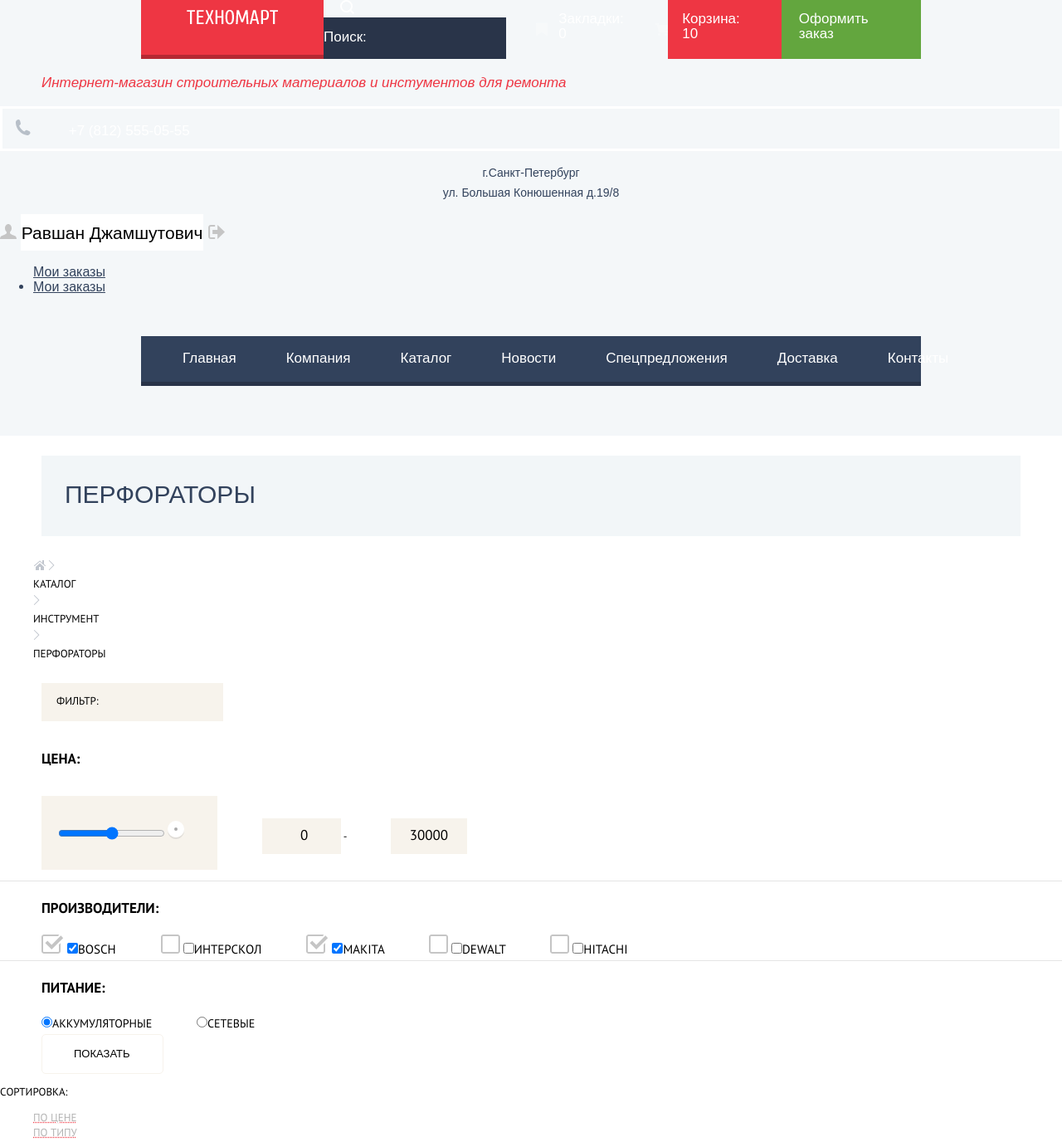
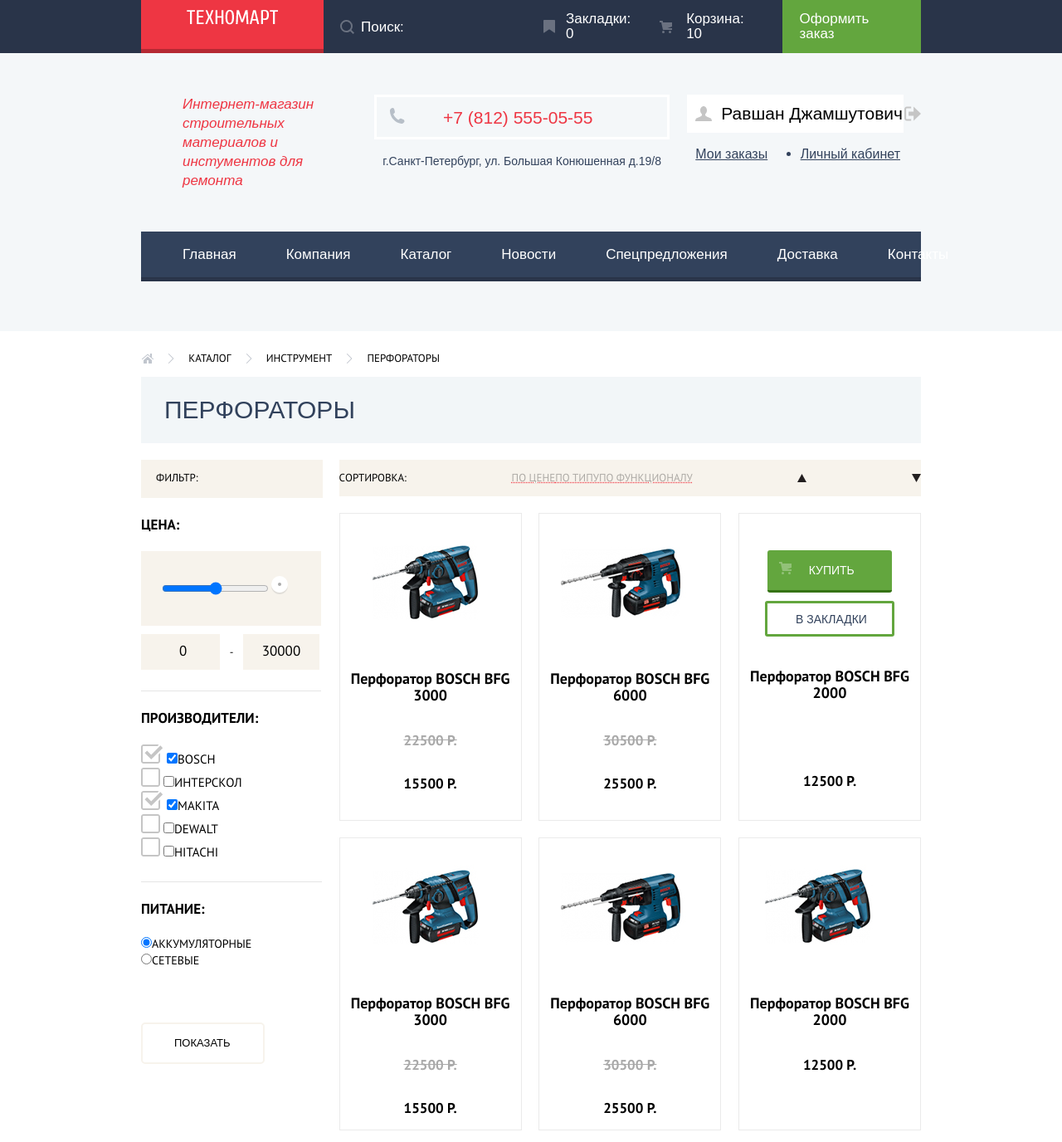
Before and after one commit to musemus/526361-technomart, a plain HTML site: page catalog.html in a window 1280 px wide. Shown: the top 1376 px of the page at 83% size. Drawn offline with Linux system fonts and the light colour scheme; a web font is replaced by a local one.

Commit message:
Сетка

```diff
--- a/catalog.html
+++ b/catalog.html
@@ -9,45 +9,51 @@
   </head>
     <body>
       <header class="header">
+      <div class="header-user-wrap">
+        <h1 class="visually-hidden">Магазин инструментов "Техномарт"</h1>
         <div class="header-user">
-          <h1 class="visually-hidden">Магазин инструментов "Техномарт"</h1>
           <a class="logo" href="#">
           <img src="img\technomart.png" alt="logo">
           </a>
-          <form>
-            <img class="search-icon" src="img/svg-technomart/icon-search.svg" alt="icon">
+          <form class="search-form">
+            <img class="search-icon header-icon" src="img/svg-technomart/icon-search.svg" alt="icon">
             <input type="search" name="search" placeholder="Поиск:">
           </form>
+          <div class="header-item-wrap">
             <img class="header-icon" src="img/svg-technomart\icon-bookmark.svg" alt="icon">
             <a href="#" class="header-bookmarks">Закладки: 0</a>
+          </div>
+          <div class="header-item-wrap">
             <img class="header-icon" src="img/svg-technomart\icon-cart.svg" alt="icon">
-          <a href="#" class="header-cart-added">Корзина: 10</a>
+            <a href="#" class="header-cart">Корзина: 10</a>
+          </div>
             <a href="#" class="checkout-order">Оформить заказ</a>
           </div>
-        <div class="header-info">
-          <p>Интернет-магазин строительных материалов и инстументов для ремонта</p>
         </div>
+          <div class="header-info-wrap">
+            <p class="header-info">Интернет-магазин строительных материалов и инстументов для ремонта</p>
           <div class="header-contacts">
             <div class="header-phone">
               <img src="img\svg-technomart\icon-phone.svg" alt="icon">
-              <a href="tel:+7(812)555-05-55"></a>+7 (812) 555-05-55</a>
+                <a href="tel:+7(812)555-05-55">+7 (812) 555-05-55</a>
             </div>
-            <div class="header-address">
-              <p class="address">г.Санкт-Петербург<br>ул. Большая Конюшенная д.19/8</p>
-            </div>
+            <p class="address">г.Санкт-Петербург, ул. Большая Конюшенная д.19/8</p>
           </div>
           <div class="user-block">
-          <img src="img\svg-technomart\icon-user.svg" alt="icon">
+            <div class="user-name-block">
+              <img class="user-icon" src="img\svg-technomart\icon-user.svg" alt="icon">
               <a href="#" class="user-name">Равшан Джамшутович</a>
               <img src="img\svg-technomart\icon-logout.svg" alt="icon">
+            </div>
           <ul class="user-cabinet">
             <li>
               <a href="#">Мои заказы</a>
             </li>
             <li>
-              <a href="#">Мои заказы</a>
+              <a href="#">Личный кабинет</a>
             </li>
           </ul>
+          </div>
         </div>
         <nav class="header-navigation">
             <ul class="navigation-list">
@@ -76,7 +82,7 @@
           </nav>
       </header>
       <main class="container">
-        <h2 class="main-title">Перфораторы</h2>
+        <div class="breadcrumbs-wrap">
           <ul class="breadcrumbs">
               <img src="img\svg-technomart\icon-home.svg" alt="icon">
               <img src="img\svg-technomart\icon-right-small.svg" alt="icon">
@@ -86,21 +92,29 @@
               <img src="img\svg-technomart\icon-right-small.svg" alt="icon">
             <li>Перфораторы</li>
           </ul>
-        <aside class="container-left">
-          <p class="header-filter">Фильтр:</p>
-          <form>
+        </div>
+        <div class="main-title-wrap">
+          <h2 class="main-title">Перфораторы</h2>
+        </div>
+        <div class="main-wrap">
+        <aside class="filter-container">
+          <div class="filter-container-wrap">
+          <div class="main-filter-title">
+            <h3 class="filter-title">Фильтр:</h3>
+          </div>
+          <form class="filter-form">
             <div class="range">
-              <p>Цена:</p>
-              <p class="range-input">
+              <h3 class="filter-subtitle">Цена:</h3>
+              <div class="range-input">
                 <input type="range" min="0" max="30000" step="1">
                   <img src="img\svg-technomart\filter-button.svg" alt="icon">
-              </p>
-              <p class="range-min">0</p>
+              </div>
+              <div class="range-min">0</div>
               <span>-</span>
-              <p class="range-max">30000</p>
+              <div class="range-max">30000</div>
             </div>
             <div class="checkbox-filter">
-              <p>Производители:</p>
+              <h3 class="filter-subtitle">Производители:</h3>
                 <label for="bosch-checkbox">
                   <img src="img\svg-technomart\checkbox-on.svg" alt="icon">
                   <input type="checkbox" id="bosch_checkbox" name="bosch" checked>Bosch
@@ -123,7 +137,7 @@
                 </label>
             </div>
             <div class="radio-filter">
-              <p>Питание:</p>
+              <h3 class="filter-subtitle">Питание:</h3>
                 <label for="recharge">
                   <input type="radio" id="recharge" name="charge" checked>Аккумуляторные
                 </label>
@@ -133,8 +147,9 @@
             </div>
             <button type="submite" class="filter-button">Показать</button>
           </form>
+        </div>
         </aside>
-        <section class="container-right">
+        <section class="container-sort">
           <div class="sort">
             <p>Cортировка:</p>
               <ul class="sort-list">
@@ -142,90 +157,67 @@
                 <li><a href="#">По типу</a></li>
                 <li><a href="#">По функционалу</a></li>
               </ul>
-            <button class="sort-up">
-              <img src="img\svg-technomart\icon-up-dir.svg" alt="icon-up">
-            </button>
-            <button class="sort-down">
-              <img src="img\svg-technomart\icon-down-dir.svg" alt="icon-down">
-            </button>
+              <img class="sort-up" src="img\svg-technomart\icon-up-dir.svg" alt="icon-up">
+              <img class="sort-down" src="img\svg-technomart\icon-down-dir.svg" alt="icon-down">
           </div>
-          <div class="item">
-            <a href="#">
+          <div class="popular-item-wrapper">
+            <a href="#" class="item">
+              <img src="img\3000.jpg" alt="BFG3000">
               <h3>Перфоратор BOSCH BFG 3000</h3>
-              <img src="img\3000.jpg" alt="BFG3000">
-            </a>
               <p class="price-1">22500 P.</p>
               <p class="price-2">15500 P.</p>
-          </div>
-          <div class="item">
-            <a href="#">
+            </a>
+            <a href="#" class="item">
+              <img src="img\6000.jpg" alt="BFG6000">
               <h3>Перфоратор BOSCH BFG 6000</h3>
-              <img src="img\6000.jpg" alt="BFG6000">
-            </a>
               <p class="price-1">30500 P.</p>
               <p class="price-2">25500 P.</p>
+            </a>
+            <div class="item-2">
+              <div class="buy-link">
+                <img class="cart-icon" src="img\svg-technomart\icon-cart.svg" alt="icon">
+                <a href="#" class="buy">Купить</a>
               </div>
-          <div class="item">
-              <span>new</span>
-            <a href="#">
+              <a href="#" class="to-bookmarks">в закладки</a>
               <h3>Перфоратор BOSCH BFG 2000</h3>
-            </a>
               <p class="price-2">12500 P.</p>
-              <button class="button-buy">
-                <img class="button-buy-icon" src="img\svg-technomart\icon-cart.svg" alt="icon">
-                <a href="#" class="buy">Купить</a>
-              </button>
-              <button class="button-to-bookmarks">
-                <a href="#" class="to-bookmarks">в закладки</a>
-              </button>
             </div>
-          <div class="item">
-            <a href="#">
+            <a href="#" class="item">
+              <img src="img\3000.jpg" alt="BFG3000">
               <h3>Перфоратор BOSCH BFG 3000</h3>
-              <img src="img\3000.jpg" alt="BFG3000">
-            </a>
               <p class="price-1">22500 P.</p>
               <p class="price-2">15500 P.</p>
-          </div>
-          <div class="item">
-            <a href="#">
+            </a>
+            <a href="#" class="item">
+              <img src="img\6000.jpg" alt="BFG6000">
               <h3>Перфоратор BOSCH BFG 6000</h3>
-              <img src="img\6000.jpg" alt="BFG6000">
-            </a>
               <p class="price-1">30500 P.</p>
               <p class="price-2">25500 P.</p>
-          </div>
-          <div class="item">
-            <a href="#">
+            </a>
+            <a href="#" class="item">
+              <img src="img\2000.jpg" alt="BFG2000">
               <h3>Перфоратор BOSCH BFG 2000</h3>
-              <img src="img\2000.jpg" alt="BFG2000">
+              <p class="price-2">12500 P.</p>
             </a>
-              <p class="price-2">12500 P.</p>
-          </div>
-          <div class="item">
-            <a href="#">
+            <a href="#" class="item">
+              <img src="img\3000.jpg" alt="BFG3000">
               <h3>Перфоратор BOSCH BFG 3000</h3>
-              <img src="img\3000.jpg" alt="BFG3000">
-            </a>
               <p class="price-1">22500 P.</p>
               <p class="price-2">15500 P.</p>
-          </div>
-          <div class="item">
-            <a href="#">
+            </a>
+            <a href="#" class="item">
+              <img src="img\6000.jpg" alt="BFG6000">
               <h3>Перфоратор BOSCH BFG 6000</h3>
-              <img src="img\6000.jpg" alt="BFG6000">
-            </a>
               <p class="price-1">30500 P.</p>
               <p class="price-2">25500 P.</p>
+            </a>
+            <a href="#" class="item">
+              <img src="img\2000.jpg" alt="BFG2000">
+              <h3>Перфоратор BOSCH BFG 2000</h3>
+              <p class="price-2">12500 P.</p>
+            </a>
+        </section>
         </div>
-          <div class="item">
-            <a href="#">
-              <h3>Перфоратор BOSCH BFG 2000</h3>
-              <img src="img\2000.jpg" alt="BFG2000">
-            </a>
-              <p class="price-2">12500 P.</p>
-          </div>
-        </section>
         <div class="page">
           <ul class="pagination-list">
             <li class="pagination pagination-current">
@@ -242,7 +234,6 @@
             </li>
           </ul>
         </div>
-
         <div class="cart-form">
           <div class="cart-form-ok">
             <img src="img\svg-technomart\form-1.svg">
@@ -253,21 +244,22 @@
           <a href="" class="cart-form-next">Продолжить покупки</a>
           </div>
         </div>
-
       </main>
-      <section class="about_item">
+      <section class="about-product-wrap">
+        <div class="about-product">
           <h2>Пара слов о перфораторах</h2>
             <p> Перфоратор - универсальный строительный инструмент. Предназначен для сверления и долбления отверстий в кирпиче, бетоне и камне. Существуют электромеханические и пневматические перфораторы. Современные модели могут выполнять функции дрели, шуруповерта и отбойного молотка. В ассортиментном ряду есть выбор "трехрежимников": в одном устройстве будут совмещены отбойный молоток и ударная дрель.</p>
+          </div>
       </section>
       <footer class="footer">
+          <div class="footer-1-wrap">
             <div class="footer-navigation">
               <div class="footer-contacts">
                 <img class="footer-logo" src="img\technomart.png" alt="logo">
-            <img src="img\svg-technomart\red-logo.svg" alt="logo">
                 <p class="footer-adress">Адрес: г. Санкт-Петербург, Б. Конюшенная, д. 19/8<br>
                 Телефон: +7 (812) 555-05-55</p>
               </div>
-          <div class="footer-navigation">
+              <div class="footer-menu">
                 <ul class="navigation-1">
                   <li>
                     <a href="#">Компания</a>
@@ -301,8 +293,12 @@
                 </ul>
               </div>
             </div>
+          </div>
           <div class="footer-2">
+            <div class="footer-2-wrap">
+              <div class="footer-rights">
                 <p class="rights">© 2010–2017 Компания «Техномарт»<br>Все права защищены</p>
+              </div>
               <div class="footer-social">
                 <ul class="footer-social-button">
                   <li>
@@ -329,6 +325,7 @@
                   <a href="#">HTML Academy</a>
               </div>
             </div>
+          </div>
         </footer>
     </body>
 </html>
--- a/css/style.css
+++ b/css/style.css
@@ -82,11 +82,12 @@ a {
     margin-right: 8px;
 }
 
+
 input[type="search"] {
     width: 220px;
     background-color: #293449;
-    padding-top: 14px;
-    padding-bottom: 16px;
+    padding-top: 19px;
+    padding-bottom: 17px;
     padding-left: 0;
     padding-right: 16px;
     border: 0;
@@ -280,8 +281,32 @@ padding-right: 1px;
 display: inline-block;
 }
 
+.user-name-block {
+    display: flex;
+}
+
+.user-icon {
+    padding-top: 14px;
+    padding-right: 10px;
+    padding-bottom: 14px;
+    padding-left: 10px;
+    background-color: #ffffff;
+}
+
+.user-cabinet {
+    display: flex;
+    justify-content: space-between;
+    padding-left: 10px;
+    padding-right: 25px;
+}
+
+.user-cabinet li {
+    color: #32425c;
+}
+
 .user-cabinet li:first-child {
     list-style: none;
+
 }
 
 .user-cabinet a {
@@ -301,9 +326,6 @@ display: inline-block;
     color: rgba( 50, 66, 92, 0.3)
 }
 
-.user-cabinet li {
-    color: #32425c;
-}
 
 .user-block .user-name:hover {
     color: #ee3643;
@@ -355,6 +377,34 @@ display: inline-block;
     height: 55px;
 }
 
+.container {
+    max-width: 940px;
+    margin: 24px auto 0;
+}
+
+.breadcrumbs {
+    display: flex;
+    justify-content: space-between;
+    list-style: none;
+    padding-left: 0px;
+    margin-top: 0px;
+    padding-right: 580px;
+}
+
+.breadcrumbs li,
+.sort p,
+.sort-list,
+.filter-title {
+    font-size: 13px;
+    line-height: 18px;
+    text-transform: uppercase;
+}
+
+.main-title-wrap {
+    display: flex;
+    background-color: #f2f6f8;
+}
+
 .main-title {
     font-family: "Cuprum", Arial, sans-serif;
     font-size: 30px;
@@ -362,61 +412,76 @@ display: inline-block;
     font-weight: 400;
     color: #32425c;
     text-transform: uppercase;
-    background-color: #f2f6f8;
-    padding: 32px 741px 35px 28px;
-    margin-left: 50px;
-    margin-right: 50px;
+    padding-left: 28px;
 }
 
-.breadcrumbs {
-    list-style: none;
+.main-wrap {
+    display: flex;
+    justify-content: space-between;
+    margin-top: 20px;
 }
 
-.breadcrumbs li,
-.header-filter,
-.sort p,
-.sort-list {
+.filter-container-wrap {
+    display: flex;
+    flex-direction: column;
+}
+
+.filter-container {
+    display: flex;
+    flex-wrap: wrap;
+    width: 221px;
+    margin-right: 20px;
+    padding-bottom: 300px;
+}
+
+.main-filter-title {
+    background-color: #f7f3ec;
+    padding-top: 13px;
+    padding-right: 150px;
+    padding-bottom: 15px;
+    padding-left: 18px;
+}
+
+.filter-title {
+    font-family: "PT Sans", Arial, sans-serif;
     font-size: 13px;
     line-height: 18px;
-    text-transform: uppercase;
+    font-weight: 400;
+    margin-top: 0px;
+    margin-bottom: 0px;
 }
 
-.header-filter
- {
-    background-color: #f7f3ec;
-    margin-left: 50px;
-    padding: 13px 150px 15px 18px;
-    display: inline-block;
+.filter-form {
+    display: flex;
+    flex-wrap: wrap;
+
 }
 
 .range,
 .checkbox-filter {
+    padding-bottom: 25px;
     border-bottom: 1px solid #e5e5e5;
 }
 
-.range p:first-child,
-.checkbox-filter p,
-.radio-filter p {
+.filter-subtitle {
     font-size: 17px;
     line-height: 30px;
     font-weight: 700;
     text-transform: uppercase;
-    margin-left: 50px;
 }
 
 .range-input {
     background-color: #f7f3ec;
-    margin-left: 50px;
-    padding: 30px 40px 28px 20px;
-    display: inline-block;
+    padding: 30px 40px 29px 25px;
+    margin-bottom: 10px;
 }
 
 .range-min {
     font-size: 17px;
     line-height: 18px;
     background-color: #f7f3ec;
-    margin-left: 50px;
     padding: 11px 40px 14px 46px;
+    margin-right: 9px;
     display: inline-block;
 }
 
@@ -424,38 +489,62 @@ display: inline-block;
     font-size: 17px;
     line-height: 18px;
     background-color: #f7f3ec;
-    margin-left: 50px;
     padding: 11px 23px 14px 23px;
+    margin-left: 9px;
     display: inline-block;
+}
+
+.checkbox-filter {
+    display: flex;
+    flex-direction: column;
+    padding-right: 77px;
+}
+
+.checkbox-title label {
+    display: flex;
+    flex-wrap: wrap;
 }
 
 .checkbox-filter label {
     font-size: 15px;
     line-height: 20px;
     text-transform: uppercase;
-    margin-left: 50px;
+}
+
+.radio-filter {
+    display: flex;
+    flex-direction: column;
+    padding-bottom: 65px;
 }
 
 .radio-filter label {
     font-size: 14px;
     line-height: 20px;
     text-transform: uppercase;
-    margin-left: 50px;
 }
 
 .filter-button {
     font-size: 13px;
     line-height: 18px;
     text-transform: uppercase;
-    margin-left: 50px;
     background-color: #ffffff;
     padding: 14px 39px 14px 38px;
-    border: 1px solid #f7f3ec;
+    border: 2px solid #f7f3ec;
     border-radius: 5px;
+    margin-bottom: 20px;
+}
+
+.sort {
+  display: flex;
+  justify-content: space-between;
+  background-color: #f7f3ec;
 }
 
 .sort-list {
+    display: flex;
+    justify-content: space-between;
     list-style: none;
+    padding-left: 0px;
 }
 
 .sort-list a {
@@ -598,7 +687,6 @@ display: inline-block;
     line-height: 30px;
     font-weight: 700;
     text-transform: uppercase;
-
 }
 
 .slider-inner p {
@@ -619,7 +707,6 @@ display: inline-block;
     padding-right: 45px;
     padding-bottom: 14px;
     padding-left: 49px;
-
 }
 
 .main-slider a:hover {
@@ -663,9 +750,16 @@ display: inline-block;
     margin-top: 20px;
     display: flex;
     justify-content: space-between;
+    flex-wrap: wrap;
 }
 
-.item h3 {
+.item-2 h3 {
+    padding-top: 20px;
+    padding-bottom: 52px;
+}
+
+.item h3,
+.item-2 h3 {
     font-family: "PT Sans", Arial, sans-serif;
     font-size: 18px;
     line-height: 20px;
@@ -674,13 +768,20 @@ display: inline-block;
     text-align: center;
 }
 
-.item {
+.item,
+.item-2 {
     flex-basis: 220px;
     box-sizing: border-box;
     border: 1px solid #eaeaea;
     display: flex;
     flex-direction: column;
     align-items: center;
+    margin-bottom: 20px;
+}
+
+.item-2 {
+    padding-top: 44px;
+    padding-bottom: 21px;
 }
 
 .item + img {
@@ -704,18 +805,7 @@ display: inline-block;
     color: #000000;
 }
 
-.button-buy a {
-    font-family: "Cuprum", Arial, sans-serif;
-    font-size: 14px;
-    line-height: 18px;
-    font-weight: 400;
-    text-transform: uppercase;
-    color: #ffffff;
-    padding-left: 21px;
-
-}
-
-.button-buy {
+.buy-link {
     background-color: #63a63e;
     border-top: 0px;
     border-right: 0px;
@@ -723,58 +813,72 @@ display: inline-block;
     border-left: 0px;
     border-radius: 3px;
     padding: 13px 45px 11px 14px;
-    outline: none;
+    margin-bottom: 10px;
 }
 
-.button-buy:hover {
+.buy {
+    font-family: "Cuprum", Arial, sans-serif;
+    font-size: 14px;
+    line-height: 18px;
+    font-weight: 400;
+    text-transform: uppercase;
+    color: #ffffff;
+    padding-left: 17px;
+
+}
+
+.buy:hover {
     background-color: #5fbb2d;
 }
 
-.button-buy:active {
+.buy:active {
     background-color: #518534;
     padding: 13px 45px 11px 14px;
 }
 
-.button-buy-icon {
+.cart-icon {
     opacity: 0.3;
 }
 
-.button-buy-icon:hover,
-.button-buy-icon:active {
+.cart-icon:hover,
+.cart-icon:active {
     opacity: 1;
 }
 
-.button-to-bookmarks a {
+.to-bookmarks {
     font-family: "Cuprum", Arial, sans-serif;
     font-size: 14px;
     line-height: 18px;
     font-weight: 400;
     text-transform: uppercase;
     color: #32425c;
-}
-
-.button-to-bookmarks {
     background-color: #ffffff;
     border: 3px solid #63a63e;
     border-radius: 3px;
-    padding: 13px 45px 11px 14px;
-    outline: none;
     padding: 10px 30px 9px 34px;
 }
 
-.button-to-bookmarks:hover {
+.to-bookmarks:hover {
     border-color: #32425c;
 }
 
-.button-to-bookmarks:active {
+.to-bookmarks:active {
     border-color: rgba( 50, 66, 92, 0.3);
 }
-.button-to-bookmarks a:active {
+.to-bookmarks a:active {
     color: rgba( 50, 66, 92, 0.3);
+}
+
+.page {
+   margin-left: 240px;
+   margin-right: 440px;
 }
 
 .pagination-list {
     list-style: none;
+    display: flex;
+    justify-content: space-between;
+    padding-left: 0px;
 }
 
 .pagination-list a {
@@ -799,6 +903,36 @@ display: inline-block;
     background-color: #ee3643;
 }
 
+.cart-form {
+    display: none;
+}
+
+.cart-form {
+    width: 624px;
+    height: 279px;
+    border-top: 7px solid #ff5257;
+}
+
+.about-product-wrap {
+    background-color: #f2f6f8;
+
+}
+
+.about-product {
+    max-width: 940px;
+    margin: 0 auto;
+    padding-top: 68px;
+    padding-bottom: 39px;
+}
+
+.about-product h2 {
+    font-family: "Cuprum", Arial, sans-serif;
+    font-size: 30px;
+    line-height: 24px;
+    font-weight: 400;
+    text-transform: uppercase;
+}
+
 .produsers-list {
     display: flex;
     flex-wrap: wrap;
@@ -806,7 +940,6 @@ display: inline-block;
     flex-basis: 220px;
     box-sizing: border-box;
     margin-top: 20px;
-
 }
 
 .produsers-link a + img {
@@ -820,7 +953,6 @@ display: inline-block;
 
 .service-content {
     background-color: #f4f8f9;
-
 }
 
 .service-content-wrap {
@@ -1010,10 +1142,10 @@ display: inline-block;
 .form-1-wrap {
     width: 625px;
     border-top: 7px solid #ff5257;
-    /*display: none;*/
+    display: none;
 }
 
-.wrap{
+.wrap {
     justify-content: space-between;
     display: flex;
     flex-wrap: wrap;
@@ -1071,32 +1203,33 @@ display: inline-block;
     padding-right: 80px;
 }
 
-.cart-form {
-    width: 624px;
-    height: 279px;
-    border-top: 7px solid #ff5257;
-}
 
-.cart-form-ok {
-    display: flex;
-}
 
-.cart-form-ok p {
+.footer-1-wrap {
+    background-color: #32425a;
 
 }
 
 .footer-navigation {
-    background-color: #32425a;
+    max-width: 940px;
+    margin: 0 auto;
+    display: flex;
+    flex-wrap: nowrap;
+    padding-bottom: 53px;
 }
 
 .footer-logo {
     background-color: #ee3643;
     border-bottom: 5px solid #b52933;
     display: inline-block;
-    padding-top: 12px;
-    padding-bottom: 12px;
-    padding-left: 55px;
-    padding-right: 55px;
+    padding-top: 21px;
+    padding-bottom: 21px;
+    padding-left: 42px;
+    padding-right: 41px;
+}
+
+.footer-contacts {
+    padding-right: 56px;
 }
 
 .footer-adress {
@@ -1105,11 +1238,30 @@ display: inline-block;
     line-height: 24px;
     font-weight: 400;
     color: #ffffff;
+    margin-top: 33px;
+}
+
+.footer-menu {
+    flex-grow: 1;
 }
 
 .navigation-1,
 .navigation-2 {
     list-style: none;
+    display: flex;
+    justify-content: space-between;
+    padding-left: 0;
+
+}
+
+.navigation-1 {
+    margin-top: 42px;
+    margin-bottom: 33px;
+}
+
+.navigation-2 {
+    margin-top: 22px;
+    margin-left: 23px;
 }
 
 .navigation-1 a {
@@ -1145,22 +1297,40 @@ display: inline-block;
     background-color: #293449;
 }
 
+.footer-2-wrap {
+    max-width: 940px;
+    margin: 0 auto;
+    display: flex;
+    justify-content: space-between;
+    padding-top: 40px;
+    padding-bottom: 32px;
+}
+
 .rights {
     font-family: "Cuprum", Arial, sans-serif;
     font-size: 16px;
     line-height: 18px;
     font-weight: 400;
     color: #ffffff;
+    margin-right: 65px;
 }
 
 .footer-social-button {
     list-style: none;
+    display: flex;
+    justify-content: space-between;
+    padding-left: 0;
+    margin-left: 65px;
+    margin-right: 90px;
+}
+
+.footer-social-button li {
+    padding-right: 8px;
 }
 
 .footer-social a {
     background-color: #212a3a;
     padding: 10px;
-    display: inline-block;
 }
 
 .footer-social a:hover,
```
Also changed, not shown: index.html (+7 -5 lines). Lines whose indentation alone changed are shown as unchanged.
